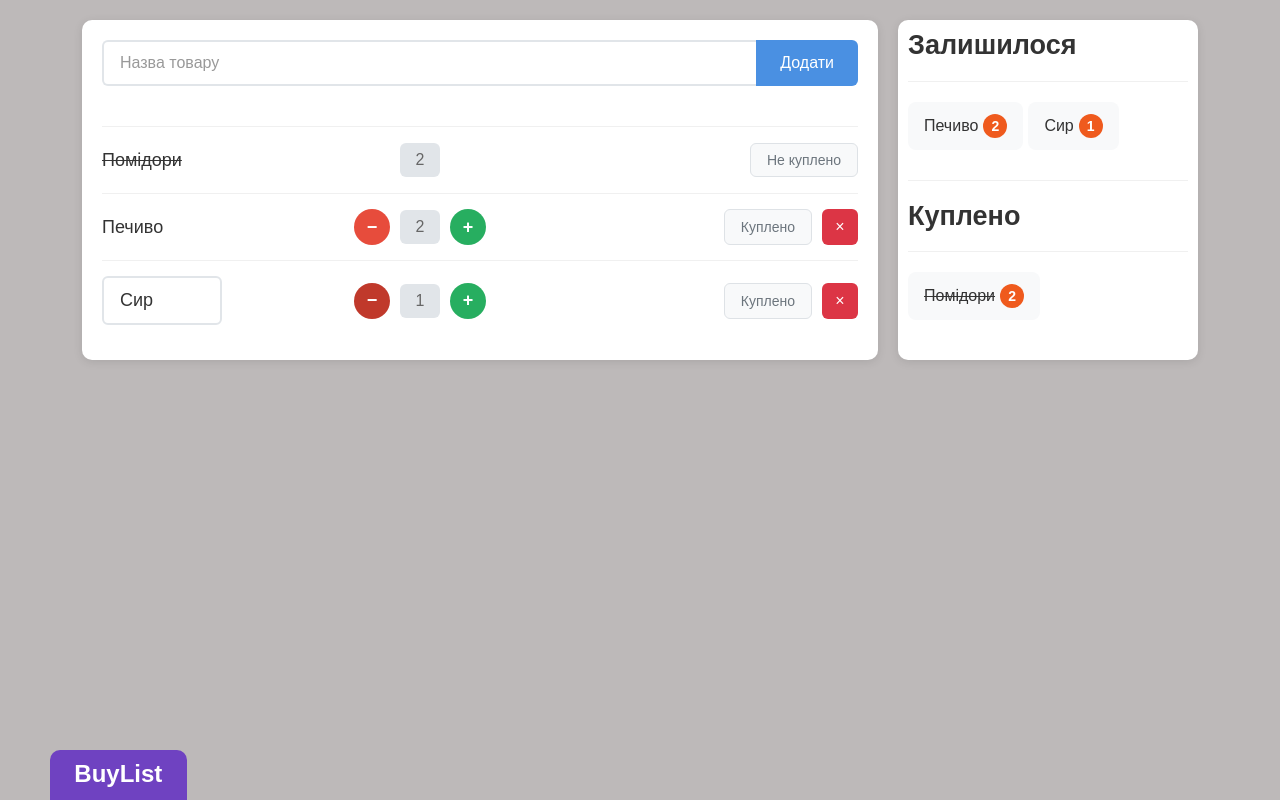
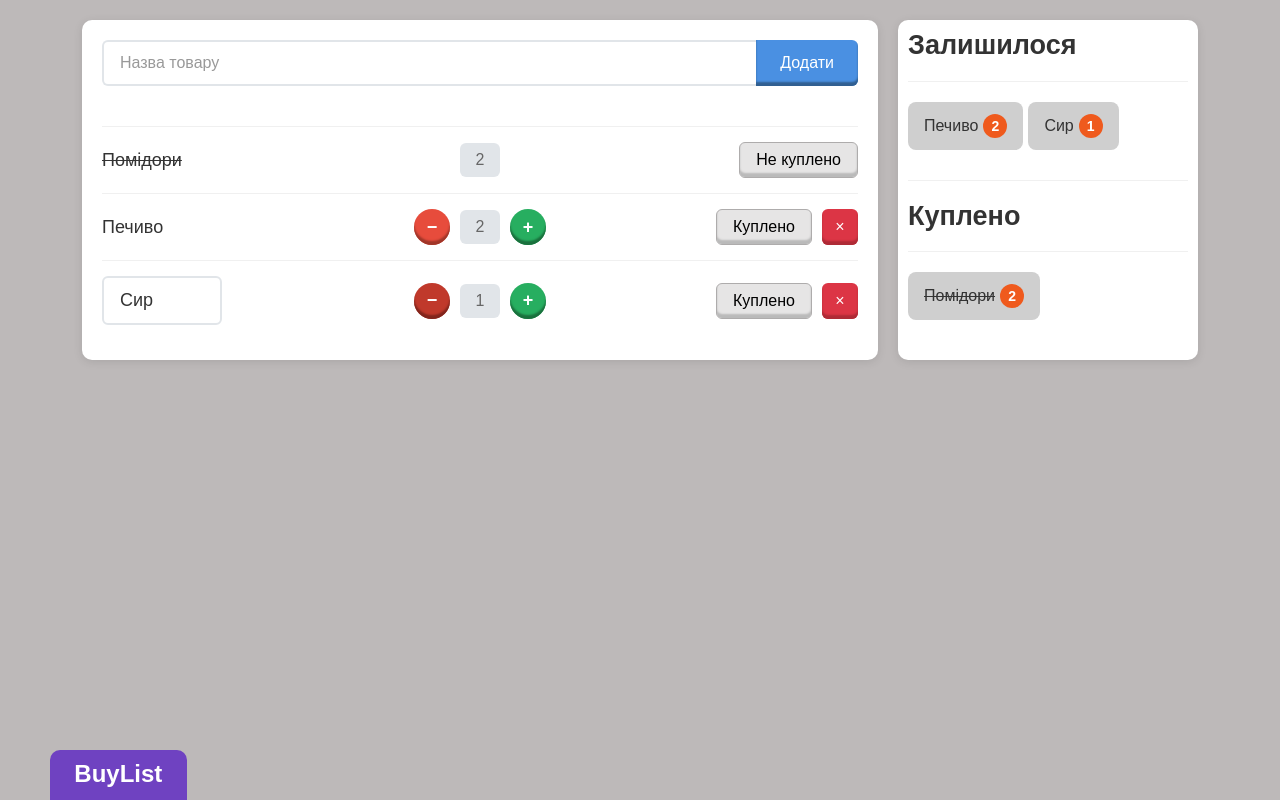
Before and after one commit to handziurdmytro/Web-2025-Handziur-Dmytro, a plain HTML site: page Laboratory2/index.html in a window 1280 px wide. Drawn offline with Linux system fonts and the light colour scheme.

Commit message:
final changes

```diff
--- a/Laboratory2/style.css
+++ b/Laboratory2/style.css
@@ -22,6 +22,9 @@ body {
 
 .user-interaction-container {
     flex: 1;
+    /*flex-grow: 1;    !* Елемент може розтягуватися *!*/
+    /*flex-shrink: 1;  !* Елемент може стискатися *!*/
+    /*flex-basis: 0;   !* Базовий розмір 0 *!*/
     background-color: #ffffff;
     border-radius: 10px;
     padding: 20px;
@@ -50,6 +53,9 @@ body {
 
 .text-field {
     flex: 1;
+    /*flex-grow: 1;    !* Елемент може розтягуватися *!*/
+    /*flex-shrink: 1;  !* Елемент може стискатися *!*/
+    /*flex-basis: 0;   !* Базовий розмір 0 *!*/
     padding: 12px 16px;
     border: 2px solid #e1e5e9;
     border-radius: 6px 0 0 6px;
@@ -69,6 +75,9 @@ body {
 
 .text-field-product {
     flex: 1;
+    /*flex-grow: 1;    !* Елемент може розтягуватися *!*/
+    /*flex-shrink: 1;  !* Елемент може стискатися *!*/
+    /*flex-basis: 0;   !* Базовий розмір 0 *!*/
     padding: 12px 16px;
     border: 2px solid #e1e5e9;
     max-width: 120px;
@@ -84,6 +93,7 @@ body {
 
 .add-button {
     background-color: #4a90e2;
+    box-shadow: inset 0 -4px 2px #315f91;
     color: white;
     border: none;
     padding: 12px 24px;
@@ -133,6 +143,7 @@ body {
 
 .quantity-controls {
     display: flex;
+    justify-self: center;
     align-items: center;
     gap: 10px;
 }
@@ -157,10 +168,12 @@ body {
 .quantity-btn.minus {
     background-color: #e74c3c;
     color: white;
+    box-shadow: inset 0 -4px 2px #9f3629;
 }
 .quantity-btn.minus.last {
     background-color: #c0392b;
     color: white;
+    box-shadow: inset 0 -4px 2px #80251c;
 }
 
 .quantity-btn.minus:hover {
@@ -170,6 +183,7 @@ body {
 .quantity-btn.plus {
     background-color: #27ae60;
     color: white;
+    box-shadow: inset 0 -4px 2px #1a703d;
 }
 
 .quantity-btn.plus:hover {
@@ -192,9 +206,11 @@ body {
     position: relative;
 }
 .bought-btn, .not-bought-btn {
-    background-color: #f8f9fa;
-    color: #6c757d;
-    border: 1px solid #dee2e6;
+    background-color: #e6e5e5;
+    color: #000000;
+    border: 1px solid #aeacac;
+    font-size: 16px;
+    box-shadow: inset 0 -4px 2px #bababa;
 }
 
 .not-bought-btn:hover, .bought-btn:hover {
@@ -205,12 +221,13 @@ body {
     background-color: #dc3545;
     color: white;
     width: 36px;
+    font-size: 16px;
     height: 36px;
     border-radius: 6px;
     display: flex;
     align-items: center;
     justify-content: center;
-    font-size: 16px;
+    box-shadow: inset 0 -4px 2px #ae2b36;
 }
 
 .delete-btn:hover {
@@ -228,8 +245,9 @@ body {
 .product-item {
     display: inline-flex;
     align-items: center;
+    font-weight: bold;
     justify-content: space-between;
-    background-color: #f8f9fa;
+    background-color: #cfcfcf;
     padding: 12px 16px;
     border-radius: 8px;
     margin-bottom: 10px;
@@ -275,7 +293,7 @@ body {
     font-weight: bold;
     cursor: pointer;
     text-align: center;
-    transition: transform 1s ease, background-color 1s ease;
+    transition: transform 1.5s ease, background-color 1.5s ease;
     overflow: hidden;
     height: 90px;
 }
@@ -366,9 +384,9 @@ body {
 }
 
 @media print {
-    body {
-        background-color: white;
-    }
+    /** {*/
+    /*    background-color: white !important;*/
+    /*}*/
 
     .badge {
         background-color: white !important;
@@ -380,13 +398,8 @@ body {
         display: none;
     }
 
-    .badge-text {
-        display: block !important;
-        opacity: 1 !important;
-    }
-
-    .badge-author {
-        display: block !important;
-        opacity: 1 !important;
+    .badge-author, .badge-text {
+        display: block;
+        opacity: 1;
     }
 }
```
